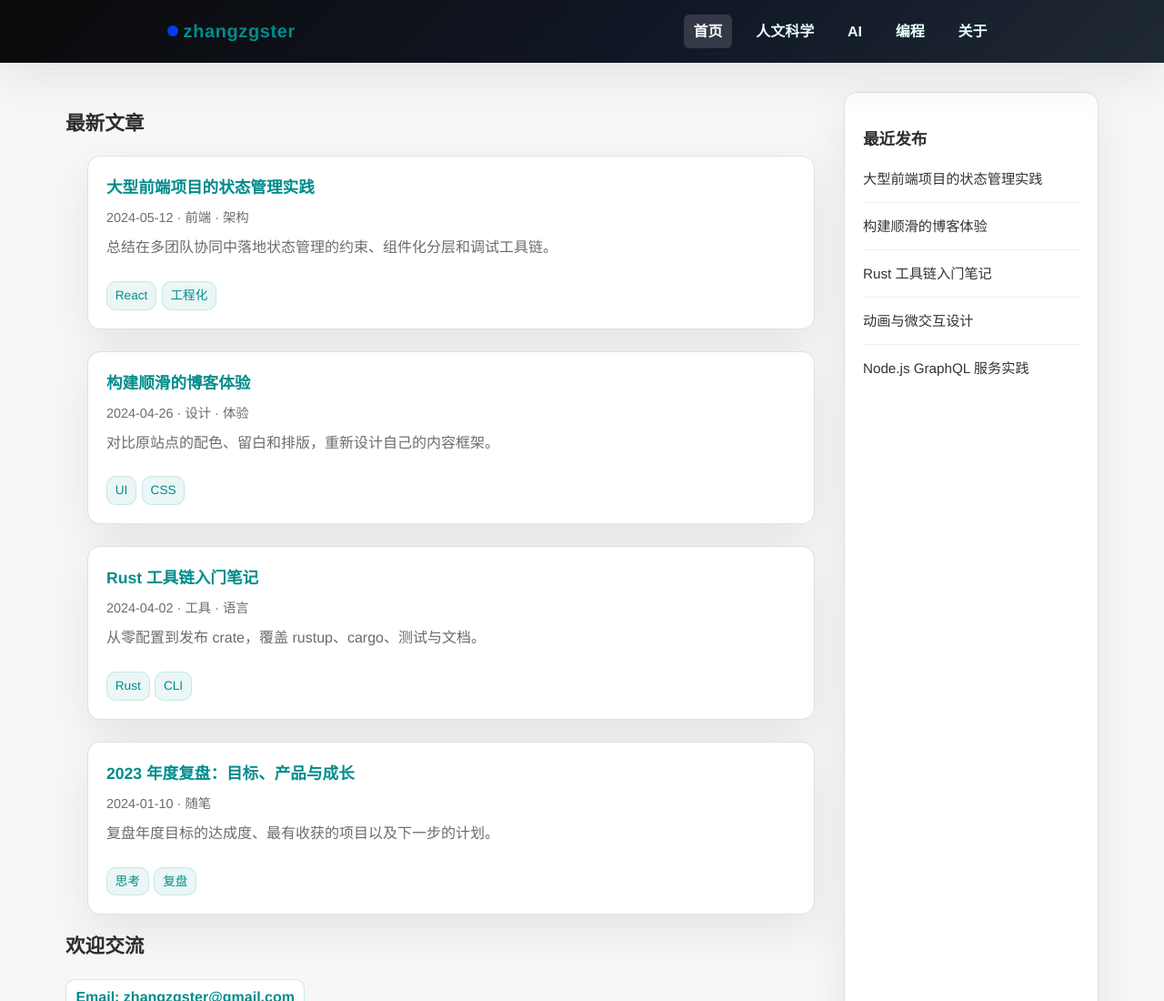
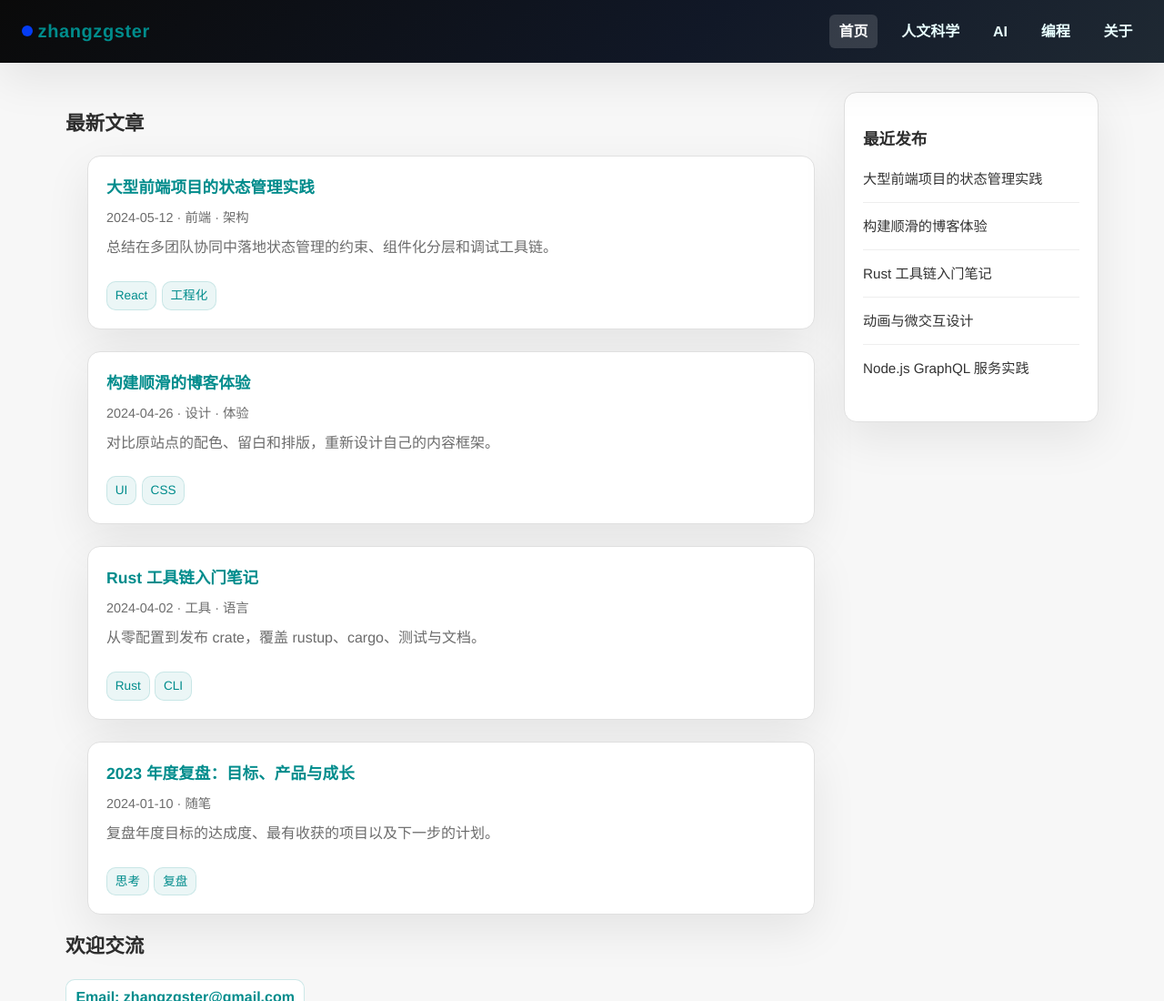
Before and after one commit to zhangzgster/zhangzgster.github.io, a plain HTML site: page index.html in a window 1280 px wide. Shown: the top 1100 px of the page at 91% size. Drawn offline with Linux system fonts and the light colour scheme.

Commit message:
fix: correct alignment in topbar and adjust sidebar height

```diff
--- a/assets/css/style.css
+++ b/assets/css/style.css
@@ -55,9 +55,9 @@ img {
 
 .topbar {
   display: flex;
-  align-items: spacce-between;
+  align-items: center;
   justify-content: space-between;
-  max-width: var(--content-width);
+  /* max-width: var(--content-width); */
   margin: 0 auto;
   padding: 1rem 1.5rem;
 }
@@ -194,6 +194,7 @@ img {
 .sidebar {
   background: #fff;
   width: 280px;
+  height: fit-content;
   flex-shrink: 0;
   border-radius: 14px;
   padding: 1.25rem;
```
